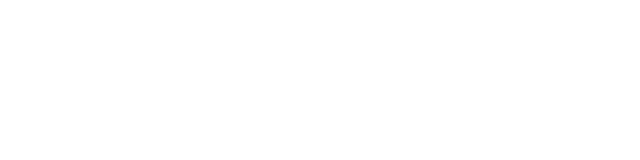
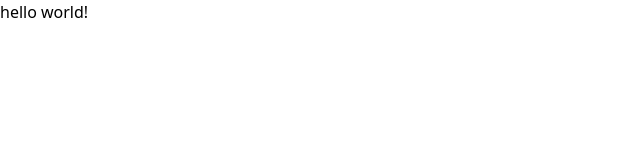
Before and after one commit to SaeedMPro/Pissaze, a Next.js app in the folder client/: page / in a window 1280 px wide. Shown: the top 160 px of the page, without its empty margins (0-640 px from the left). Built offline with nearby package versions, Linux system fonts and the light colour scheme.

Commit message:
-feat : create develop branch

```diff
--- a/client/src/app/page.tsx
+++ b/client/src/app/page.tsx
@@ -1,3 +1,3 @@
 export default function Home() {
-    return <></>
+    return <p>hello world!</p>
 }
```
